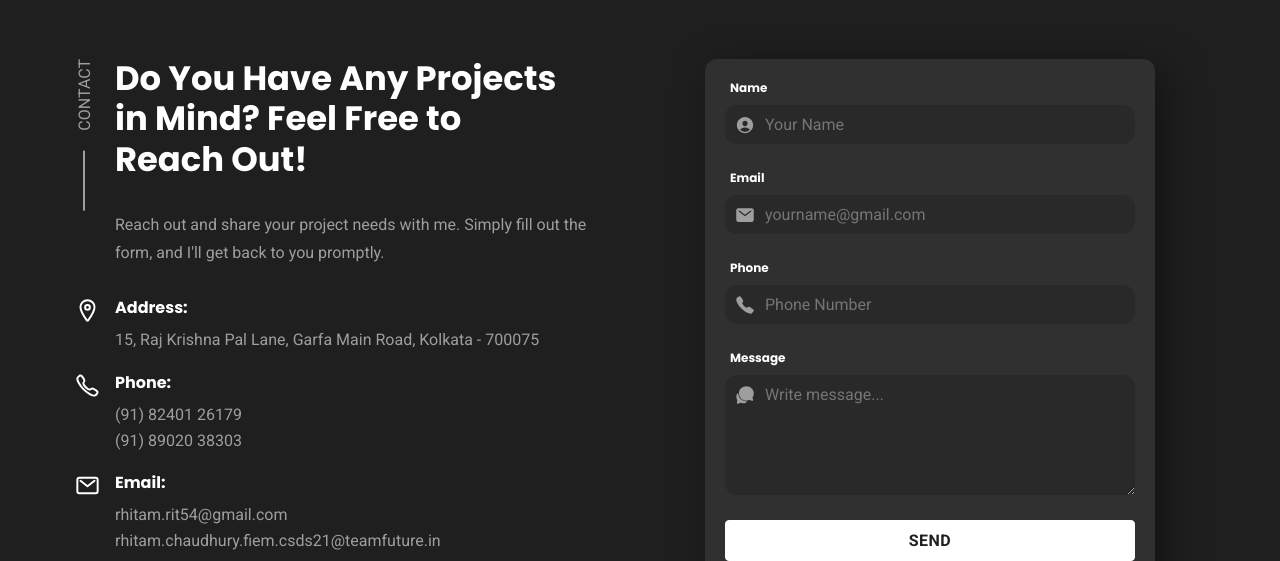
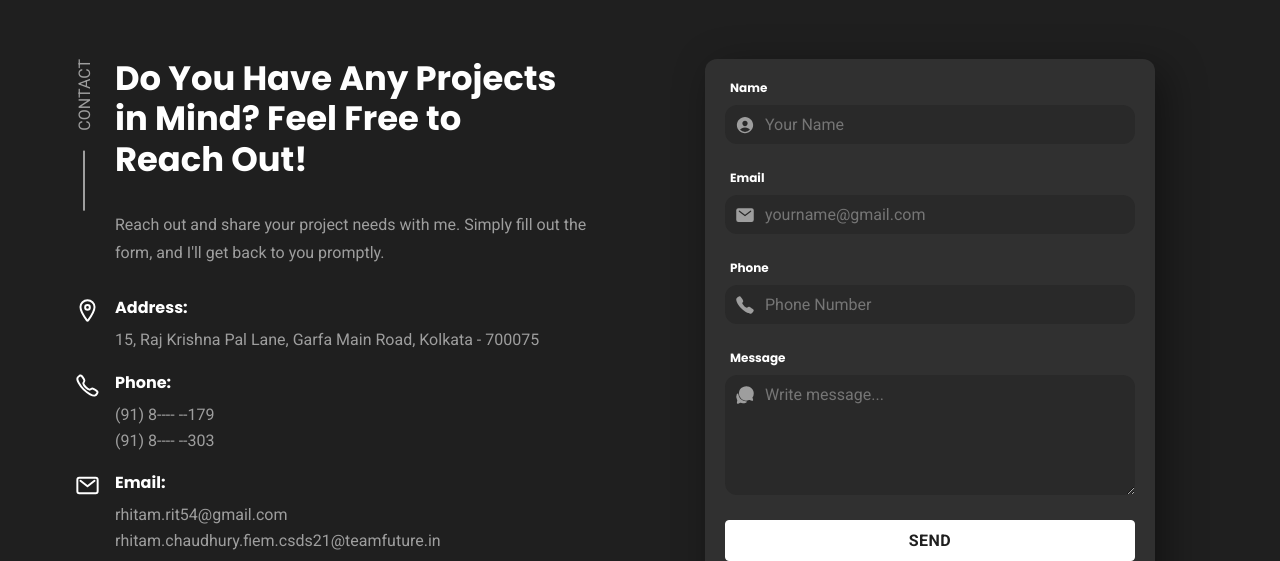
Before and after one commit to hallowshaw/Personal-Portfolio, a plain HTML site: page index.html in a window 1280 px wide. Shown: the part 3706-4267 px from the top of the page. Drawn offline with nearby package versions, Linux system fonts and the light colour scheme; no server answers; a web font is replaced by a local one.

Commit message:
Update index.html

```diff
--- a/index.html
+++ b/index.html
@@ -922,11 +922,11 @@
                   <h3 class="h4 contact-item-title">Phone:</h3>
 
                   <a href="tel:8240126179" class="contact-info"
-                    >(91) 82401 26179</a
+                    >(91) 8---- --179</a
                   >
 
                   <a href="tel:8902038303" class="contact-info"
-                    >(91) 89020 38303</a
+                    >(91) 8---- --303</a
                   >
                 </div>
               </li>
```
